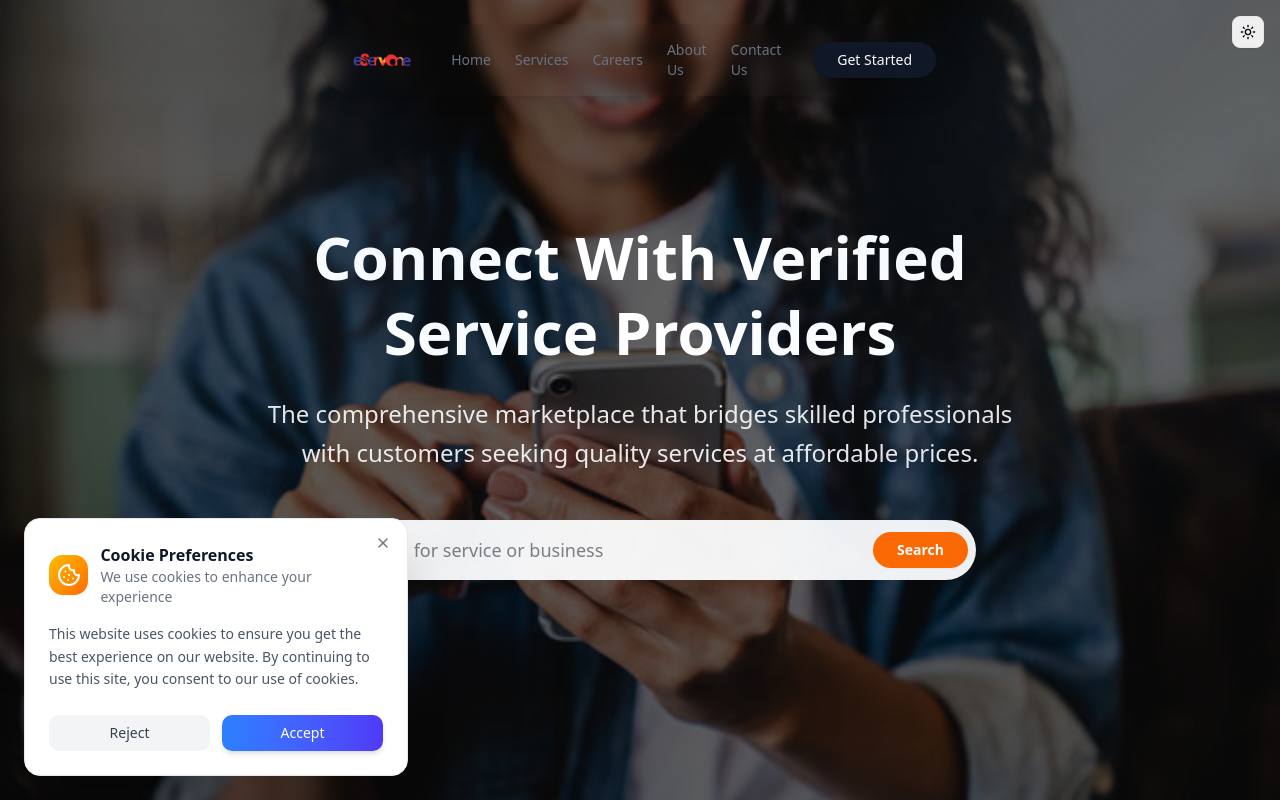
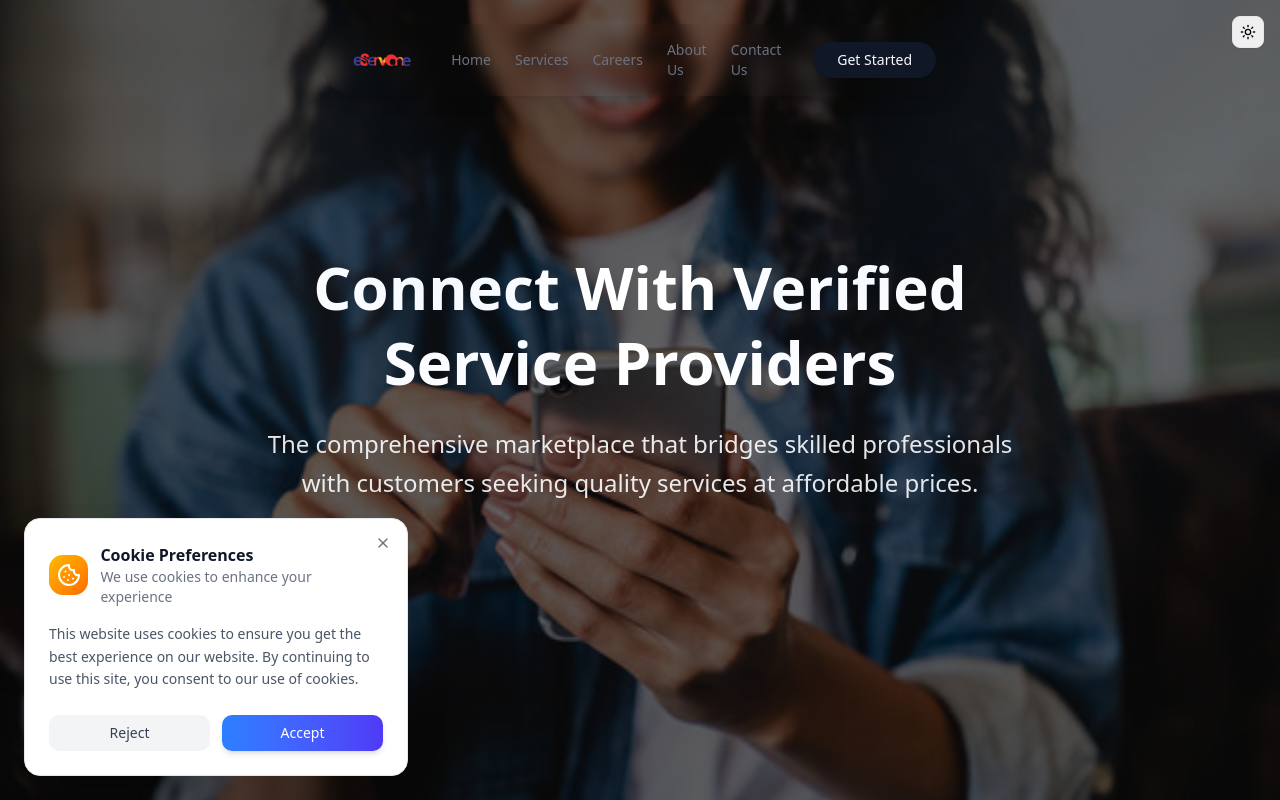
Before and after one commit to azubuike-nnamdi/eserveOne-web, a Next.js app: page / in a window 1280 px wide. Shown: the top 800 px of the page. Built offline with nearby package versions, Linux system fonts and the light colour scheme.

Commit message:
chore: comment out search :zap:

```diff
--- a/components/ui/new-hero.tsx
+++ b/components/ui/new-hero.tsx
@@ -1,25 +1,22 @@
 'use client';
 
-import { Button } from '@/components/ui/button';
 import { motion } from 'framer-motion';
-import { Search } from 'lucide-react';
-import { useState } from 'react';
 
 export default function NewHero() {
-  const [searchQuery, setSearchQuery] = useState('');
+  // const [searchQuery, setSearchQuery] = useState('');
 
-  const handleSearch = () => {
-    if (searchQuery.trim()) {
-      // Handle search functionality here
-      console.log('Searching for:', searchQuery);
-    }
-  };
+  // const handleSearch = () => {
+  //   if (searchQuery.trim()) {
+  //     // Handle search functionality here
+  //     console.log('Searching for:', searchQuery);
+  //   }
+  // };
 
-  const handleKeyPress = (e: React.KeyboardEvent) => {
-    if (e.key === 'Enter') {
-      handleSearch();
-    }
-  };
+  // const handleKeyPress = (e: React.KeyboardEvent) => {
+  //   if (e.key === 'Enter') {
+  //     handleSearch();
+  //   }
+  // };
 
   return (
     <section className="relative min-h-screen flex items-center justify-center overflow-hidden">
@@ -70,7 +67,7 @@ export default function NewHero() {
         </motion.p>
 
         {/* Search Bar */}
-        <motion.div
+        {/* <motion.div
           className="relative max-w-2xl mx-auto"
           initial={{ opacity: 0, y: 30, scale: 0.9 }}
           animate={{ opacity: 1, y: 0, scale: 1 }}
@@ -105,7 +102,7 @@ export default function NewHero() {
               Search
             </Button>
           </motion.div>
-        </motion.div>
+        </motion.div> */}
       </motion.div>
     </section>
   );
```
